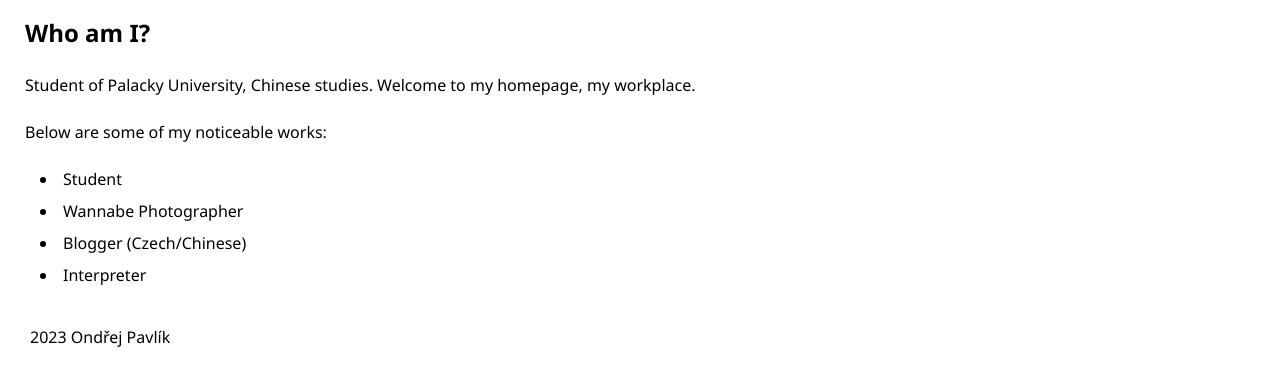
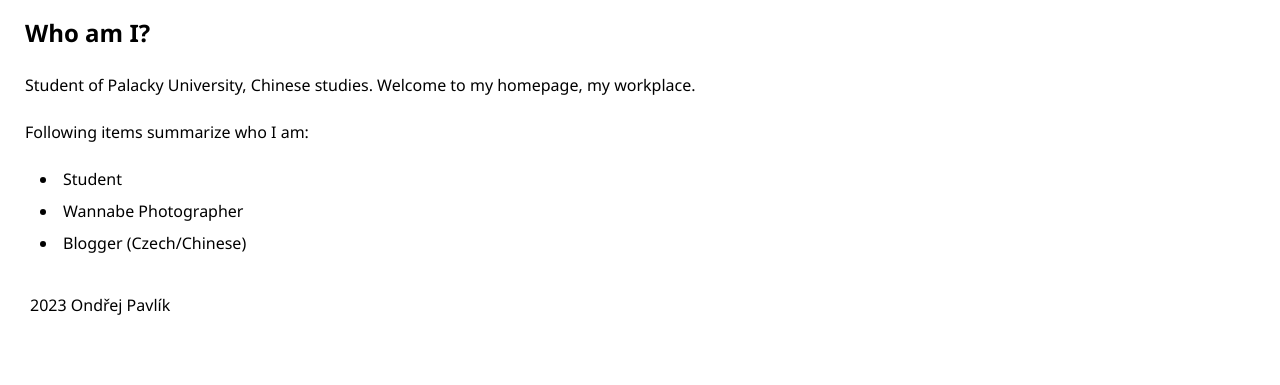
Before and after one commit to Pavlon123/Pavlon123.github.io, a plain HTML site: page index.html in a window 1280 px wide. Shown: the part 79-464 px from the top of the page. Drawn offline with Linux system fonts and the light colour scheme.

Commit message:
Add files via upload

```diff
--- a/index.html
+++ b/index.html
@@ -29,15 +29,15 @@
         </div>
       </nav>
     </header>
-    <article>
+	<article>
       <h2>Who am I?</h2>
       <p>Student of Palacky University, Chinese studies. Welcome to my homepage, my workplace.</p>
-	  <p>Below are some of my noticeable works:</p>
+	  <p>Following items summarize who I am:</p>
 	  <ul>
         <li class="bullets"><a href="#" class="link">Student</a></li>
         <li class="bullets"><a href="#" class="link">Wannabe Photographer</a></li>
-        <li class="bullets"><a href="#" class="link">Blogger (Czech/Chinese)</a></li>
-		 <li class="bullets"><a href="#" class="link">Interpreter</a></li>
+        <li class="bullets"><a href="https://ondra512.neocities.org/" class="link">Blogger (Czech/Chinese)</a></li>
+		<!--<li class="bullets"><a href="#" class="link">Interpreter</a></li>-->
       </ul>
     </article>
     <footer>
```
